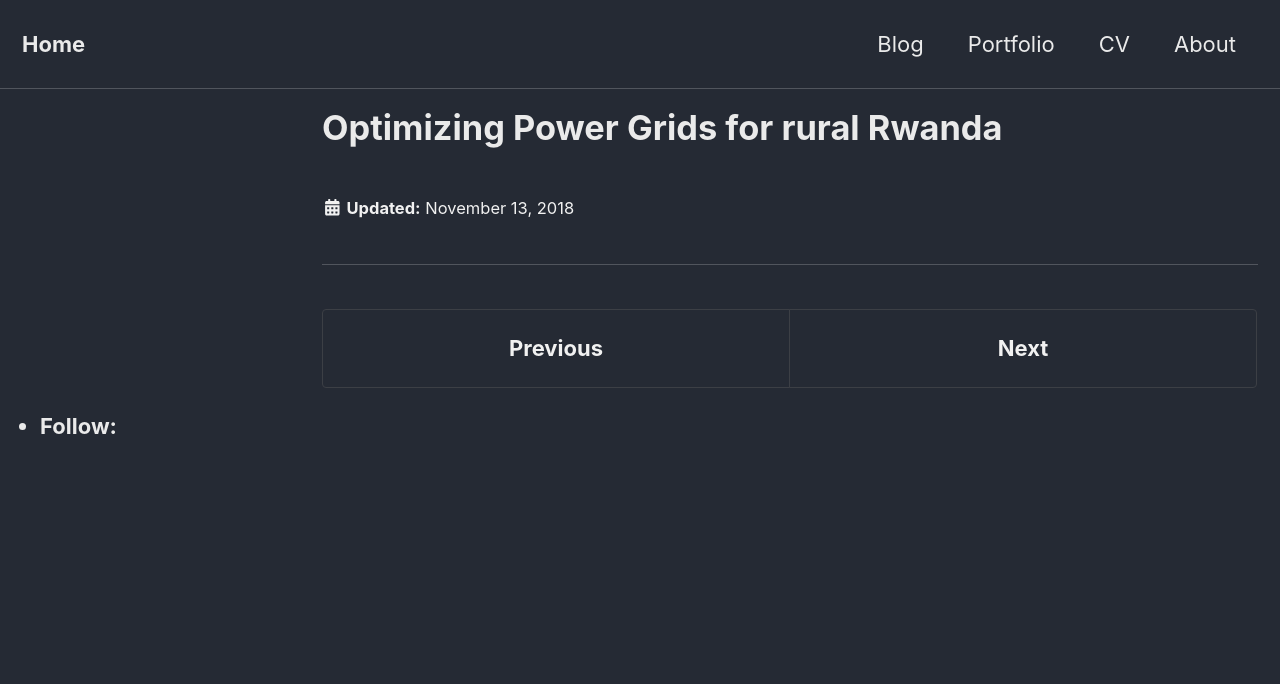
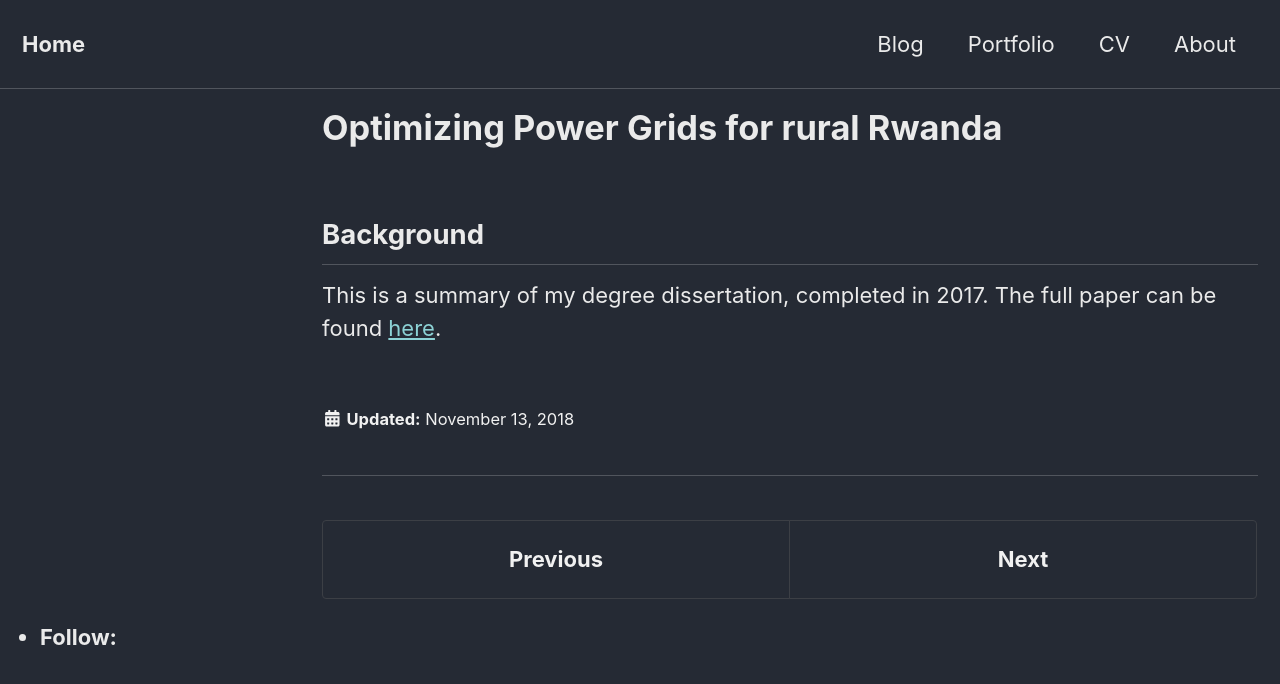
Before and after one commit to mdwcrft/mdwcrft.github.io, a Jekyll site: the page built from _portfolio/optimizing-power-grids.md, in a window 1280 px wide. Shown: the top 684 px of the page. Built offline with Jekyll 4.4.1, drawn with Linux system fonts in a browser that asks for light colours; cached includes are drawn as plain includes; nearby versions of some CDN libraries.

Commit message:
Update grids post

```diff
--- a/_portfolio/optimizing-power-grids.md
+++ b/_portfolio/optimizing-power-grids.md
@@ -4,3 +4,7 @@ excerpt: "Optimizing Power Grids for rural Rwanda"
 collection: portfolio
 classes: wide
 ---
+
+## Background
+
+This is a summary of my degree dissertation, completed in 2017. The full paper can be found [here](/assets/papers/Power-Grid-Architectures-for-Sub-Saharan-Africa.pdf).
```
Also changed, not shown: 1 other file.
